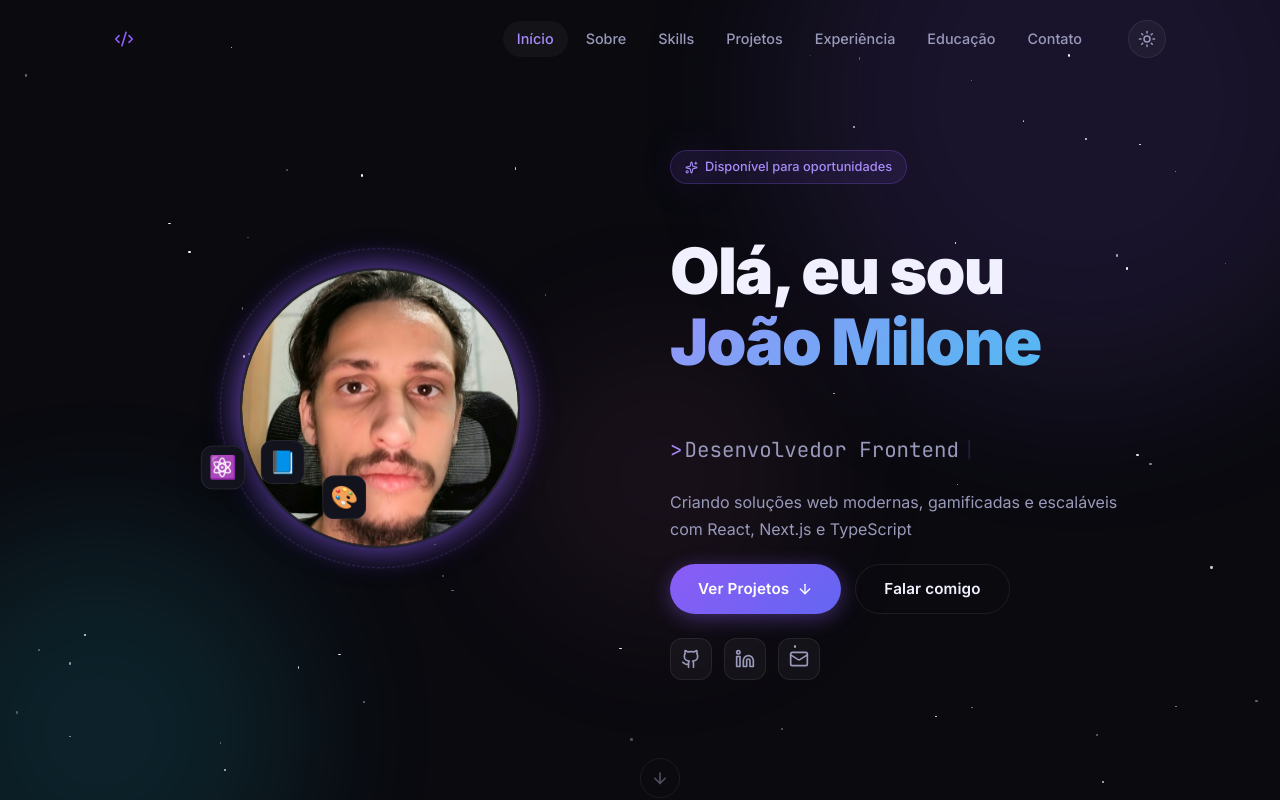
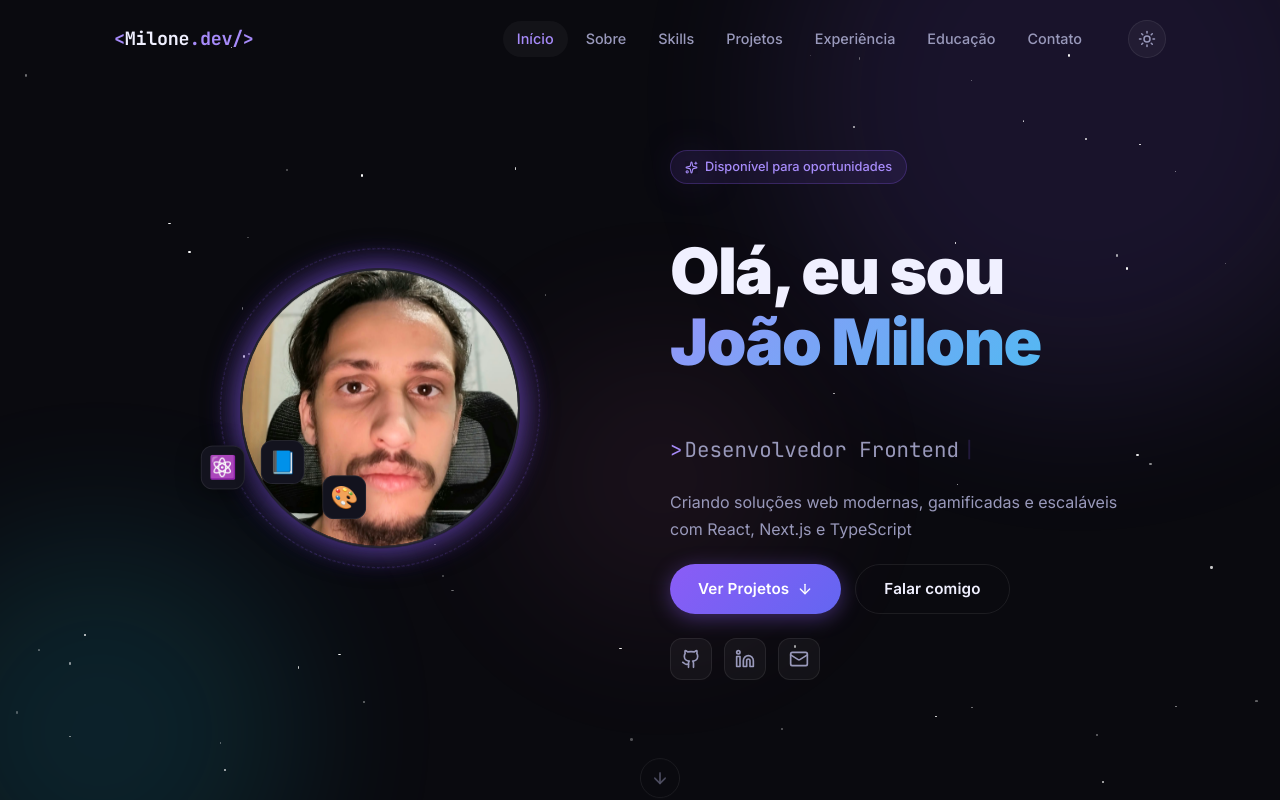
Before and after one commit to milysj/Portifolio, a React (Vite) app: page / in a window 1280 px wide. Shown: the top 800 px of the page. Built offline with nearby package versions, Linux system fonts and the light colour scheme.

Commit message:
feat: adiciona logo <Milone.dev /> em roxo na navbar

```diff
--- a/src/components/Navbar.css
+++ b/src/components/Navbar.css
@@ -30,16 +30,45 @@
 .nav-logo {
   display: flex;
   align-items: center;
-  gap: 8px;
-  font-size: 1rem;
+  text-decoration: none;
+  transition: transform var(--transition);
+}
+
+.nav-logo:hover {
+  transform: translateY(-1px);
+}
+
+.logo-brand {
+  font-family: 'JetBrains Mono', monospace;
+  font-size: 1.15rem;
   font-weight: 700;
   color: var(--text-primary);
-  text-decoration: none;
-  transition: color var(--transition);
+  letter-spacing: -0.3px;
+  display: inline-flex;
+  align-items: center;
 }
 
-.nav-logo svg {
-  color: var(--accent-primary);
+.brand-bracket {
+  color: var(--accent-neon);
+  font-weight: 700;
+  transition: all var(--transition);
+}
+
+.brand-name {
+  color: var(--text-primary);
+  font-weight: 800;
+}
+
+.brand-dot-dev {
+  color: var(--accent-neon);
+  font-weight: 700;
+  transition: all var(--transition);
+}
+
+.nav-logo:hover .brand-dot-dev,
+.nav-logo:hover .brand-bracket {
+  color: #c084fc;
+  text-shadow: 0 0 14px rgba(168, 85, 247, 0.7);
 }
 
 .nav-links {
--- a/src/components/Navbar.tsx
+++ b/src/components/Navbar.tsx
@@ -1,5 +1,5 @@
 import { useState, useEffect } from 'react';
-import { Sun, Moon, Code2 } from 'lucide-react';
+import { Sun, Moon } from 'lucide-react';
 import './Navbar.css';
 
 interface NavbarProps {
@@ -37,8 +37,12 @@ export default function Navbar({ theme, toggleTheme }: NavbarProps) {
     <nav className={`navbar${scrolled ? ' scrolled' : ''}`}>
       <div className="nav-inner container">
         <a href="#hero" className="nav-logo" onClick={() => handleLink('#hero')}>
-          <Code2 size={20} />
-          <span className="font-mono"></span>
+          <span className="logo-brand font-mono">
+            <span className="brand-bracket">&lt;</span>
+            <span className="brand-name">Milone</span>
+            <span className="brand-dot-dev">.dev</span>
+            <span className="brand-bracket"> /&gt;</span>
+          </span>
         </a>
 
         <ul className={`nav-links${open ? ' open' : ''}`}>
```
